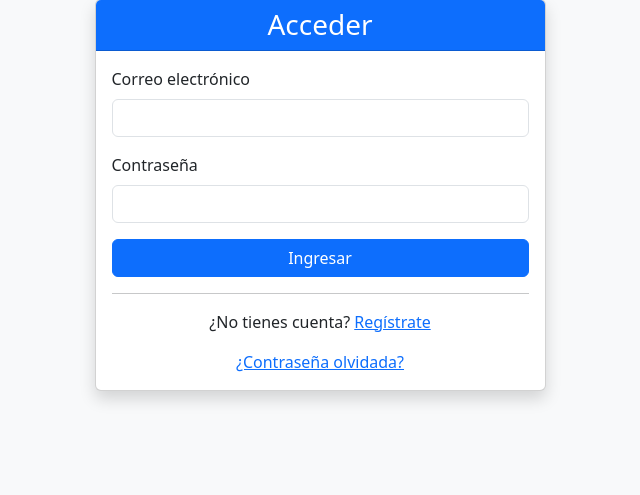
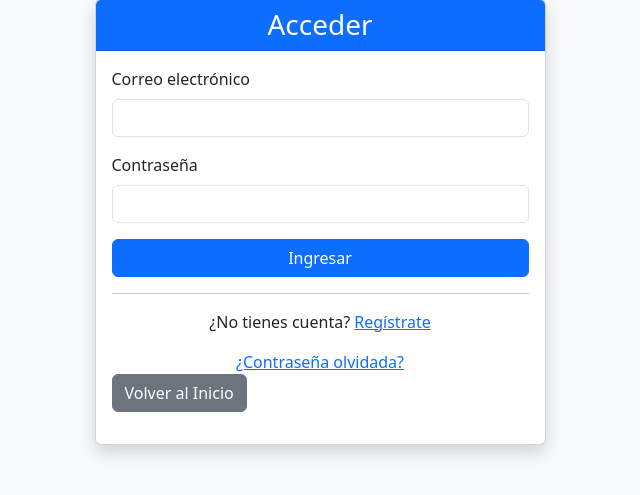
Before and after one commit to aleman1990aleman/Inventario_De_Papeleria, a Flask app: page / in a window 1280 px wide. Shown: the part 81-576 px from the top of the page, without its empty margins (320-960 px from the left). Run offline with Flask 3, Linux system fonts and the light colour scheme.

Commit message:
boton para regresar

```diff
--- a/templates/añadir_producto.html
+++ b/templates/añadir_producto.html
@@ -68,6 +68,11 @@
                             {% else %}
                             <p>No hay nada</p>
                             {% endif %}
+                            <div class="mb-3">
+                                <a href="/" class="btn btn-secondary">
+                                    Volver al Inicio
+                                </a>
+                            </div>
                         </div>
                     </div>
                 </div>
--- a/templates/index.html
+++ b/templates/index.html
@@ -28,6 +28,11 @@
                 <div class="text-center">
                     <a href="/recuperar">¿Contraseña olvidada?</a>
                 </div>
+                <div class="mb-3">
+                    <a href="/" class="btn btn-secondary">
+                        Volver al Inicio
+                    </a>
+                </div>
             </div>
         </div>
     </div>
--- a/templates/recuperar.html
+++ b/templates/recuperar.html
@@ -18,6 +18,11 @@
                     <button type="submit" class="btn btn-primary w-100">Recuperar</button>
                 </form>
                 <hr>
+                <div class="mb-3">
+                    <a href="/" class="btn btn-secondary">
+                        Volver al Inicio
+                    </a>
+                </div>
             </div>
         </div>
     </div>
--- a/templates/registro.html
+++ b/templates/registro.html
@@ -28,6 +28,11 @@
                 <hr>
                 <div class="text-center">
                     <p>¿Ya tienes cuenta? <a href="/">Iniciar Sesión</a></p>
+                <div class="mb-3">
+                    <a href="/" class="btn btn-secondary">
+                        Volver al Inicio
+                    </a>
+                </div>
                 </div>
             </div>
         </div>
--- a/templates/stock.html
+++ b/templates/stock.html
@@ -67,6 +67,11 @@
                             {% else %}
                             <p>No hay nada</p>
                             {% endif %}
+                            <div class="mb-3">
+                                <a href="/" class="btn btn-secondary">
+                                    Volver al Inicio
+                                </a>
+                            </div>
                         </div>
                     </div>
                 </div>
```
